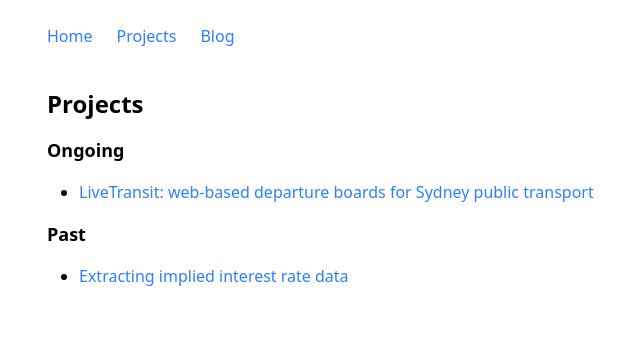
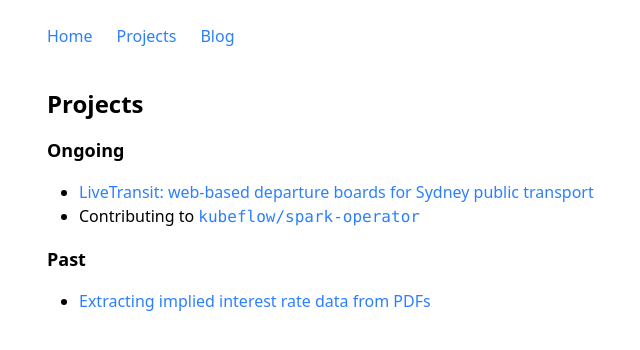
Before and after one commit to jacobsalway/jacobsalway.com, a Next.js app: page /projects in a window 1280 px wide. Shown: the top 350 px of the page, without its empty margins (233-873 px from the left). Built offline with nearby package versions, Linux system fonts and the light colour scheme.

Commit message:
Small content change

```diff
--- a/src/app/page.tsx
+++ b/src/app/page.tsx
@@ -5,8 +5,9 @@ export default function Home() {
       <div className="mt-6 space-y-4">
         <p>
           I&apos;m a software engineer based in Sydney, Australia. I have
-          experience working on platform and data teams, particularly working
-          with Spark, Kubernetes, and Golang.
+          experience working on infrastructure and data engineering teams,
+          particularly working with Apache Spark, Apache Iceberg, and
+          Kubernetes.
         </p>
         <p>
           You can find me on{" "}
--- a/src/app/projects/page.tsx
+++ b/src/app/projects/page.tsx
@@ -15,6 +15,12 @@ export default function Projects() {
             LiveTransit: web-based departure boards for Sydney public transport
           </a>
         </li>
+        <li>
+          Contributing to{" "}
+          <a href="https://github.com/kubeflow/spark-operator" target="_blank">
+            <code>kubeflow/spark-operator</code>
+          </a>
+        </li>
       </ul>
       <h2 className="mt-4 text-lg font-bold">Past</h2>
       <ul className="mt-4 list-disc pl-8">
@@ -23,7 +29,7 @@ export default function Projects() {
             href="https://github.com/jacobsalway/rba-implied-interest-rate-lambda"
             target="_blank"
           >
-            Extracting implied interest rate data
+            Extracting implied interest rate data from PDFs
           </a>
         </li>
       </ul>
```
